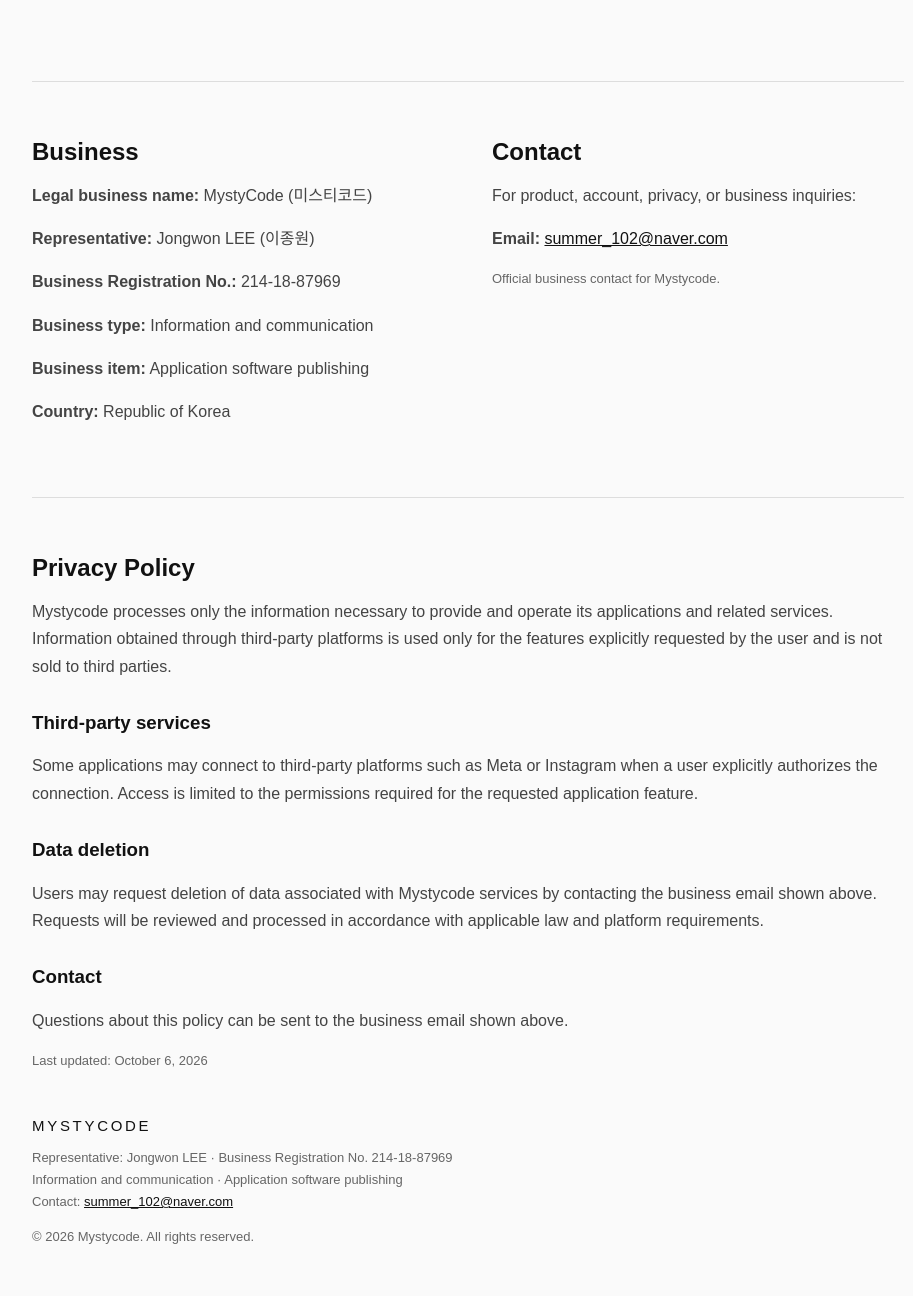
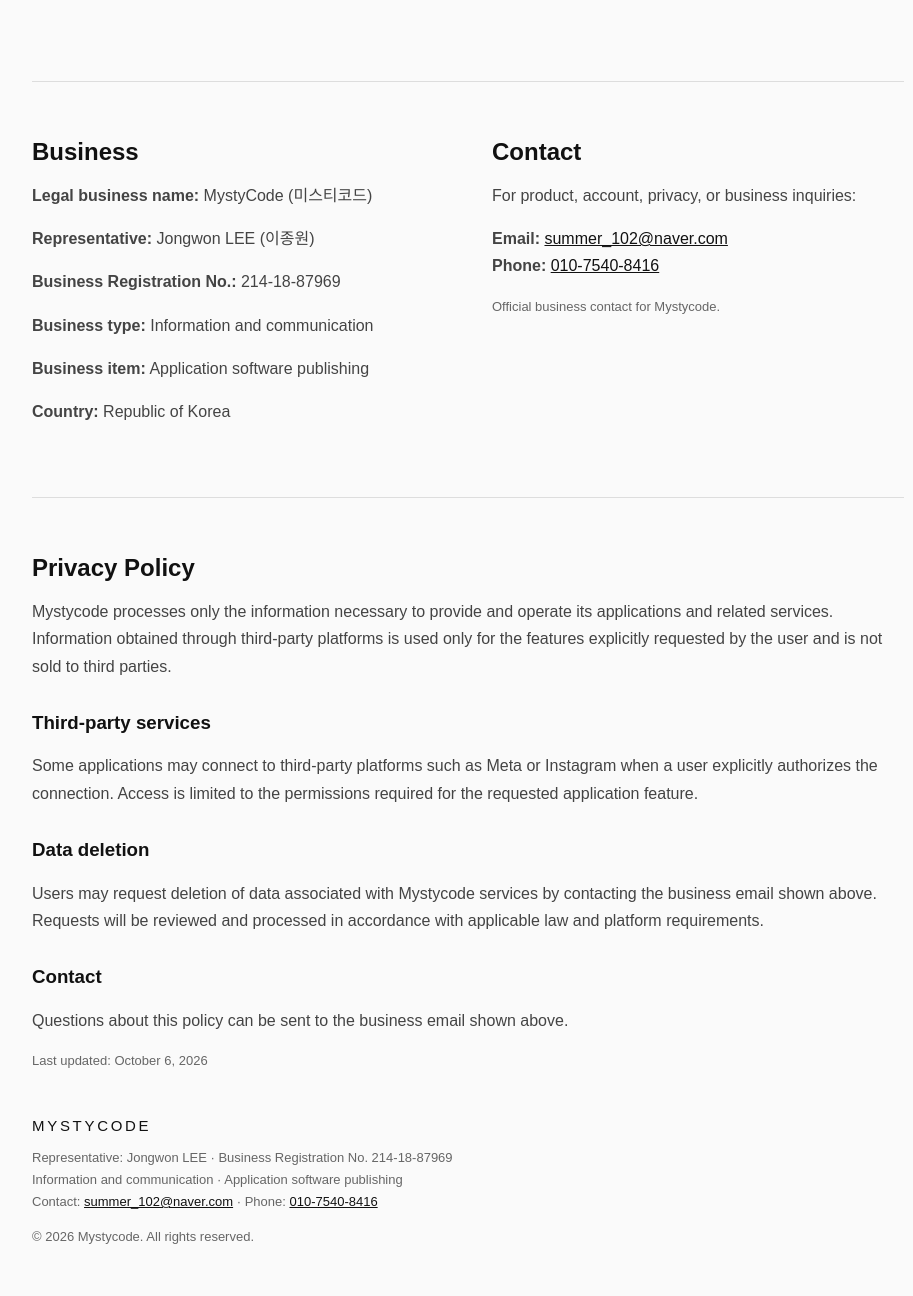
Before and after one commit to vivecoding-korea/mystycode, a plain HTML site: page index.html in a window 1280 px wide. Shown: the part 488-1784 px from the top of the page, without its empty margins (172-1085 px from the left). Drawn offline with Linux system fonts and the light colour scheme.

Commit message:
Add files via upload

```diff
--- a/index.html
+++ b/index.html
@@ -1,6 +1,8 @@
 <!doctype html>
 <html lang="en">
 <head>
+  <meta name="robots" content="noindex, nofollow, noarchive">
+  <meta name="googlebot" content="noindex, nofollow, noarchive">
 <meta charset="utf-8"><meta name="viewport" content="width=device-width,initial-scale=1">
 <title>Mystycode | Application Software</title>
 <meta name="description" content="Mystycode develops application software and digital tools.">
@@ -13,8 +15,8 @@
 <section class="hero"><h1>Software for focused experiences.</h1><p class="lead">Mystycode is an independent software business based in the Republic of Korea. We develop and provide application software and digital tools for mobile platforms.</p></section>
 <section class="grid">
 <div><h2>Business</h2><p><strong>Legal business name:</strong> MystyCode (미스티코드)</p><p><strong>Representative:</strong> Jongwon LEE (이종원)</p><p><strong>Business Registration No.:</strong> 214-18-87969</p><p><strong>Business type:</strong> Information and communication</p><p><strong>Business item:</strong> Application software publishing</p><p><strong>Country:</strong> Republic of Korea</p></div>
-<div><h2>Contact</h2><p>For product, account, privacy, or business inquiries:</p><p><strong>Email:</strong> <a href="mailto:summer_102@naver.com">summer_102@naver.com</a></p><p class="small">Official business contact for Mystycode.</p></div>
+<div><h2>Contact</h2><p>For product, account, privacy, or business inquiries:</p><p><strong>Email:</strong> <a href="mailto:summer_102@naver.com">summer_102@naver.com</a><br><strong>Phone:</strong> <a href="tel:+821075408416">010-7540-8416</a></p><p class="small">Official business contact for Mystycode.</p></div>
 </section>
 <section class="policy" id="privacy"><h2>Privacy Policy</h2><p>Mystycode processes only the information necessary to provide and operate its applications and related services. Information obtained through third-party platforms is used only for the features explicitly requested by the user and is not sold to third parties.</p><h3>Third-party services</h3><p>Some applications may connect to third-party platforms such as Meta or Instagram when a user explicitly authorizes the connection. Access is limited to the permissions required for the requested application feature.</p><h3>Data deletion</h3><p>Users may request deletion of data associated with Mystycode services by contacting the business email shown above. Requests will be reviewed and processed in accordance with applicable law and platform requirements.</p><h3>Contact</h3><p>Questions about this policy can be sent to the business email shown above.</p><p class="small">Last updated: October 6, 2026</p></section>
-<footer><div class="brand">Mystycode</div><p class="small">Representative: Jongwon LEE · Business Registration No. 214-18-87969<br>Information and communication · Application software publishing<br>Contact: <a href="mailto:summer_102@naver.com">summer_102@naver.com</a></p><p class="small">© 2026 Mystycode. All rights reserved.</p></footer>
+<footer><div class="brand">Mystycode</div><p class="small">Representative: Jongwon LEE · Business Registration No. 214-18-87969<br>Information and communication · Application software publishing<br>Contact: <a href="mailto:summer_102@naver.com">summer_102@naver.com</a> · Phone: <a href="tel:+821075408416">010-7540-8416</a></p><p class="small">© 2026 Mystycode. All rights reserved.</p></footer>
 </main></body></html>
```
